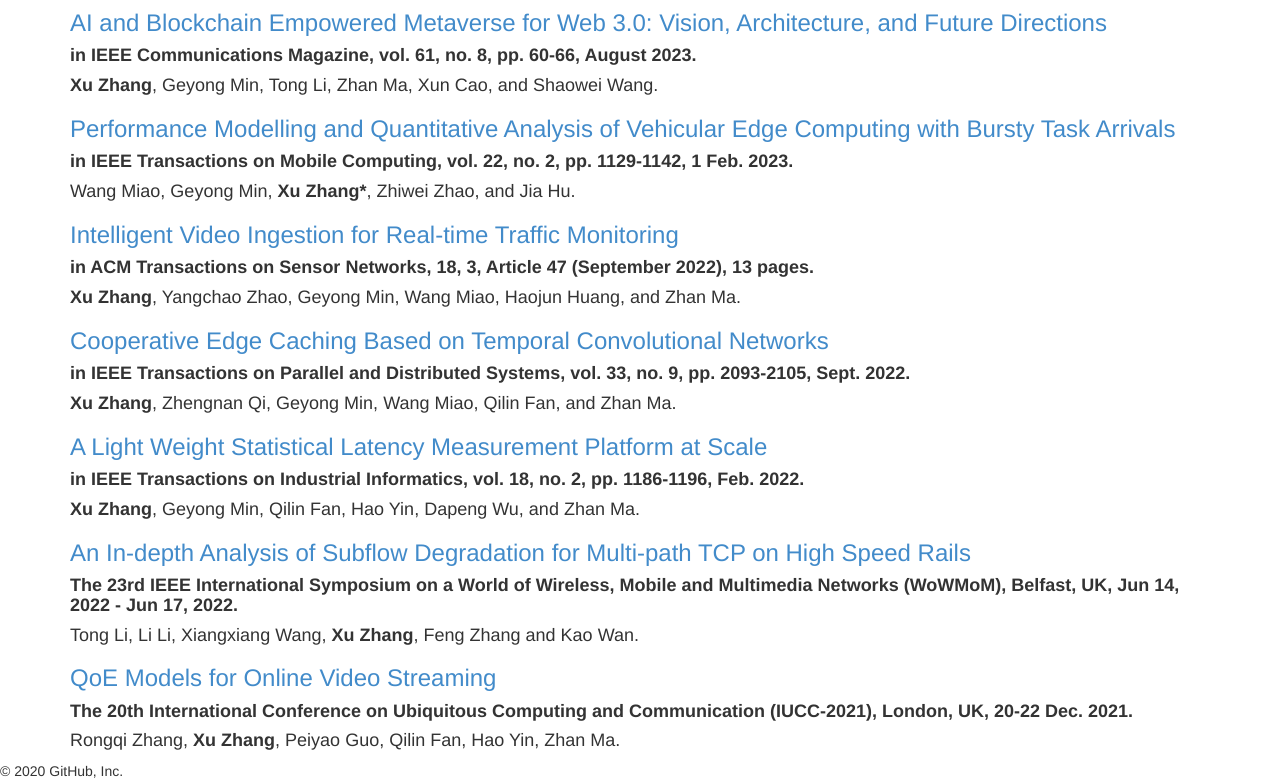
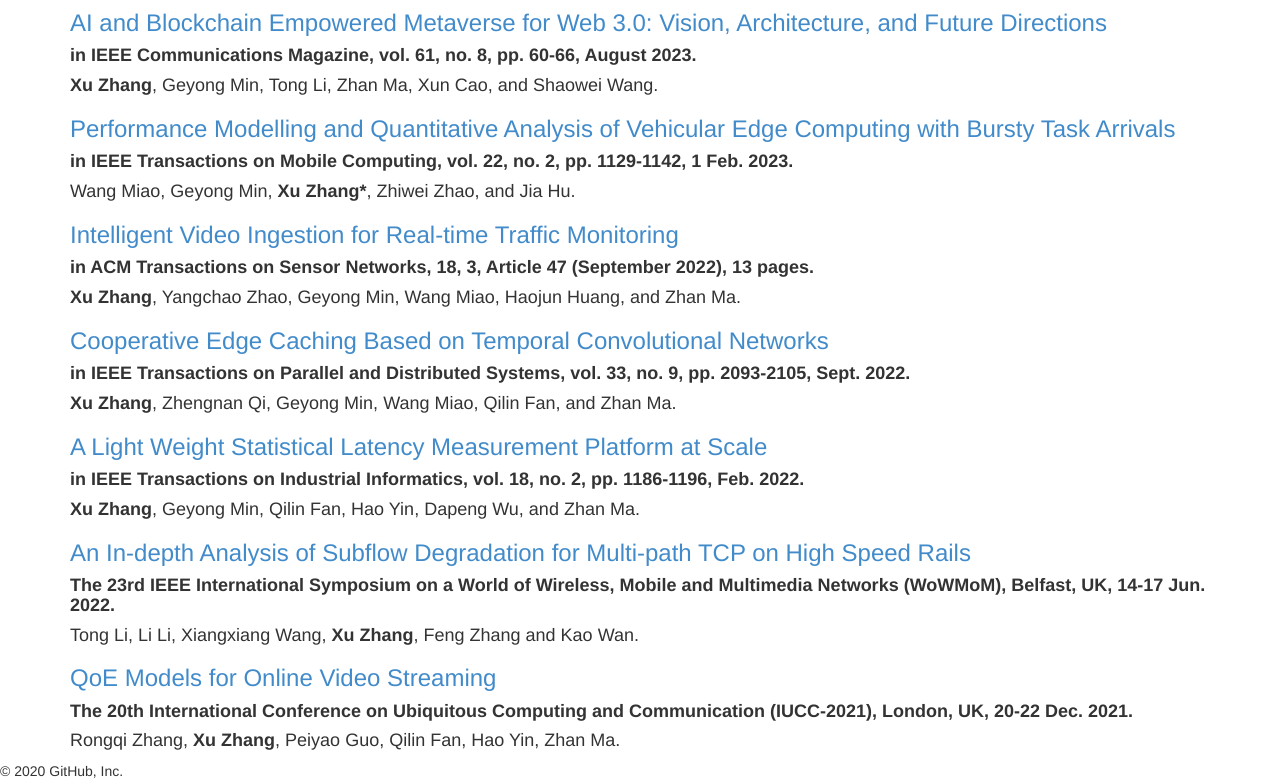
Before and after one commit to xzhang-cs/visions, a plain HTML site: page publications.html in a window 1280 px wide. Shown: the part 142-923 px from the top of the page. Drawn offline with Linux system fonts and the light colour scheme.

Commit message:
Update publications.html

```diff
--- a/publications.html
+++ b/publications.html
@@ -112,7 +112,7 @@
                 <h4><b>Xu Zhang</b>, Geyong Min, Qilin Fan, Hao Yin, Dapeng Wu, and Zhan Ma.</h4>
 
 		<h3><a href="./docs/22WoWMoM.pdf" target="_blank">An In-depth Analysis of Subflow Degradation for Multi-path TCP on High Speed Rails</a> </h3>
-                <h4><b>The 23rd IEEE International Symposium on a World of Wireless, Mobile and Multimedia Networks (WoWMoM), Belfast, UK, Jun 14, 2022 - Jun 17, 2022.</b></h4>
+                <h4><b>The 23rd IEEE International Symposium on a World of Wireless, Mobile and Multimedia Networks (WoWMoM), Belfast, UK, 14-17 Jun. 2022.</b></h4>
                 <h4>Tong Li, Li Li, Xiangxiang Wang, <b>Xu Zhang</b>, Feng Zhang and Kao Wan.</h4>
 
 		<h3><a href="./docs/2021IUCC.pdf" target="_blank">QoE Models for Online Video Streaming</a> </h3>
```
